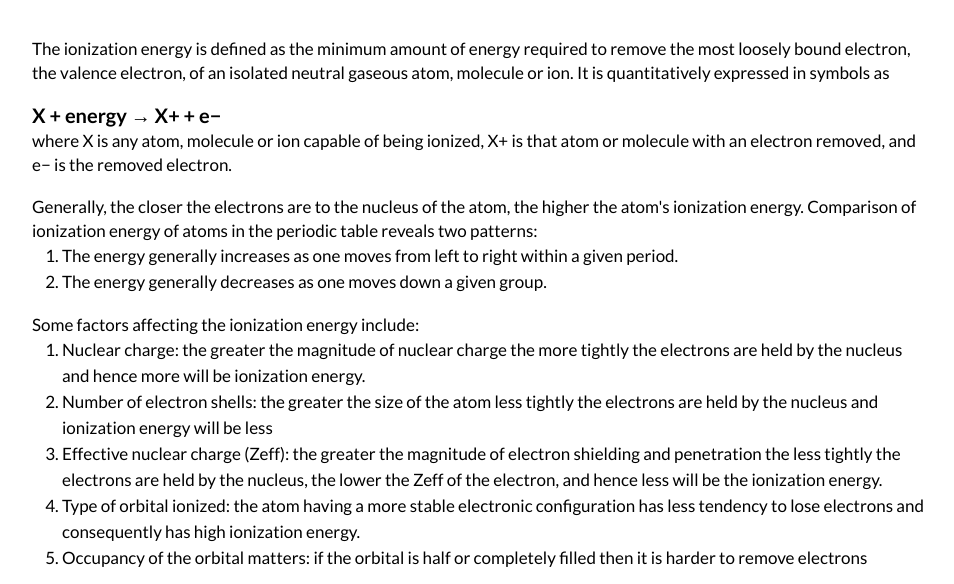
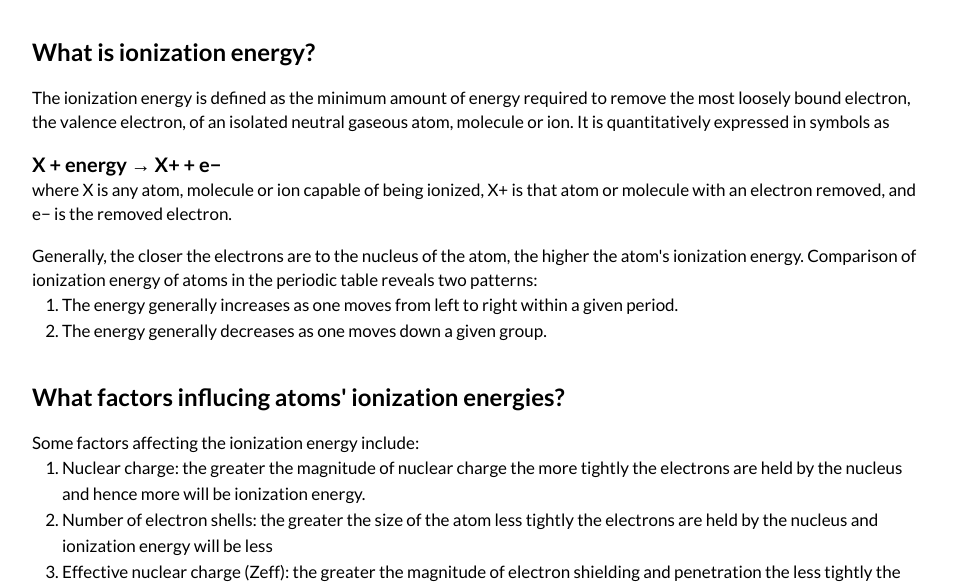
Before and after one commit to doraycweng/SI649_ind_project, a plain HTML site: page index.html in a window 1280 px wide. Shown: the part 245-829 px from the top of the page, without its empty margins (160-1114 px from the left). Drawn offline with nearby package versions, Linux system fonts and the light colour scheme.

Commit message:
edit text

```diff
--- a/index.html
+++ b/index.html
@@ -14,6 +14,7 @@
 <body>
     <div class="contentContainer">
         <h1>Ionization Energy & Electron Configuration</h1>
+        <h4>What is ionization energy?</h4>
         <p class="content-text">
             The ionization energy is defined as the minimum amount of energy required to remove the most loosely bound electron,
             the valence electron, of an isolated neutral gaseous atom, molecule or ion. It is quantitatively expressed in symbols as
@@ -38,6 +39,7 @@
            </ol>
         </p>
     </br>
+        <h4>What factors influcing atoms' ionization energies?</h4>
         <p class="content-text">
             Some factors affecting the ionization energy include:
             <ol>
@@ -59,6 +61,7 @@
             </ol>
         </p>
     </br>
+        <h4>What is the purpose of this visualization?</h4>
         <p class="content-text">
             This visualization aims to teach students the fourth and fifth factors:
             </br><span id="highlight">" The atom having a more stable electronic configuration has less tendency to lose electrons and consequently has high ionization energy."</span> &
--- a/style.css
+++ b/style.css
@@ -224,7 +224,7 @@ h1{
     font-weight: 800;
     font-size: 80px;
     margin-top:50px;
-    margin-bottom:40px
+    margin-bottom:40px;
 }
 
 .content-text{
@@ -257,3 +257,12 @@ li{
     font-size: 15px;
     margin-top: 10px
 }
+
+h4{
+    font-family: 'Lato', sans-serif;
+    font-size: 24px;
+    font-weight: 600;
+    margin-top: 20px;
+    margin-bottom: 20px;
+
+}
```
